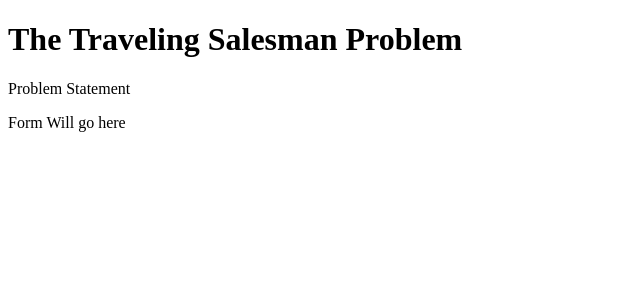
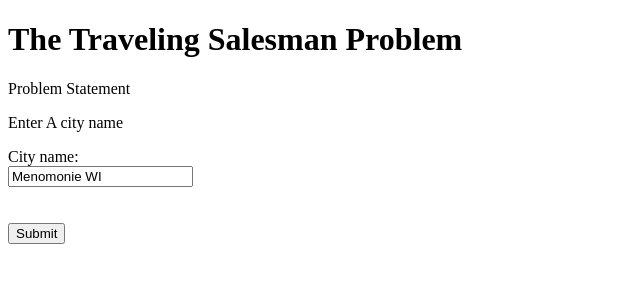
Before and after one commit to vailtra/mscs280TravelingSalesman, a plain HTML site: page public/html/index.html in a window 1280 px wide. Shown: the whole page, without its empty margins (0-640 px from the left). Drawn offline with Linux system fonts and the light colour scheme.

Commit message:
basic form

```diff
--- a/public/html/index.html
+++ b/public/html/index.html
@@ -16,7 +16,13 @@
             <p>Problem Statement</p>
         </div>
         <div>
-            <p>Form Will go here</p>
+            <p>Enter A city name</p>
+            <form action="/action">
+                <label for="fname">City name:</label><br>
+                <input type="text" id="fname" name="fname" value="Menomonie WI"><br>
+                <br><br>
+                <input type="submit" value="Submit">
+              </form>
         </div>
     </body>
 </html>
```
